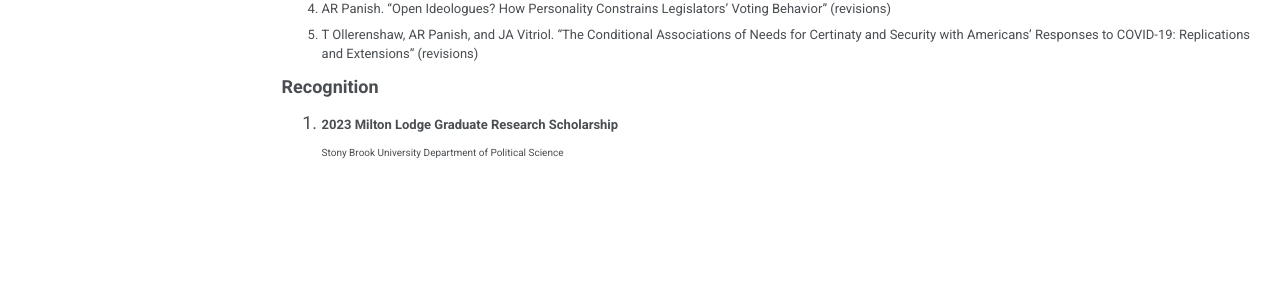
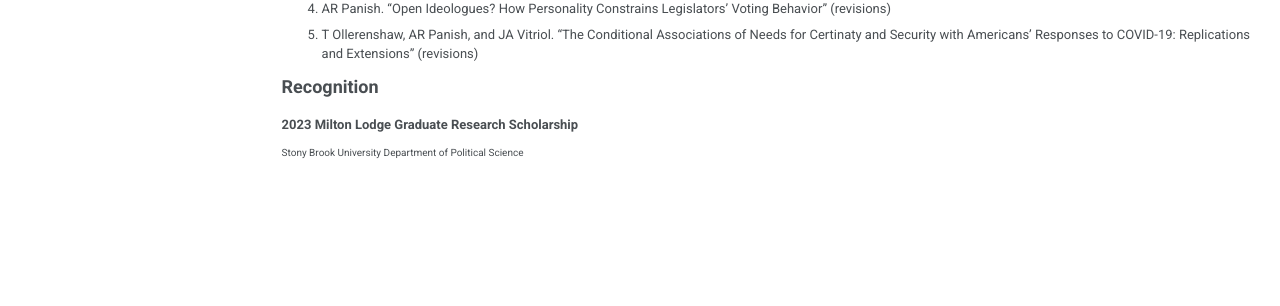
Before and after one commit to adampanish/adampanish.github.io, a Jekyll site: the page built from _pages/research.html, in a window 1280 px wide. Shown: the part 533-839 px from the top of the page. Built offline with Jekyll 4.4.1, drawn with Linux system fonts in a browser that asks for light colours; some web fonts are replaced.

Commit message:
Update research.html

```diff
--- a/_pages/research.html
+++ b/_pages/research.html
@@ -8,7 +8,7 @@
 <ul style="list-style-type:none; padding:0">
   <li>
     <b>Peer-Reviewed Articles</b>
-    <ol type="1"; padding: 0;>
+    <ol type="1">
       <font size=2>
       <li>AR Panish and AW Delton. <i>Forthcoming.</i> <a style="text-decoration:none" href="https://www.dropbox.com/scl/fi/6asbl7xmwbo2fbpg2q6eq/panish_delton_anxious_2024.pdf?rlkey=wwmde8r5b71kkw3dkat90zyrc&st=rbajjc4g&dl=0" target="_blank">Why Anxious People Lean to the Left on Economic Policy: Personality, Social Exclusion, and Redistribution</a>. <i><strong>British Journal of Political Science</strong></i>.</li>
       <li>AR Panish and HH Nam. 2024. <a style="text-decoration:none" href="https://www.dropbox.com/scl/fi/sj69ayc1z5t7d8o8twixv/panish_nam_brain_2024.pdf?rlkey=09l0qc5kdduh0qt1v3o8tylbq&st=9qsrs6lu&dl=0" target="_blank">The neurobiology of political ideology: Theories, findings, and future directions</a>. <i><strong>Social and Personality Psychology Compass</strong></i>, 18(1), e12916.</li>
@@ -19,7 +19,7 @@
 
   <li>
     <b>Under Review</b>
-    <ol type="1"; padding: 0;>
+    <ol type="1">
       <font size=2>
         <li>AR Panish and S Feldman. <a style="text-decoration:none" href="https://www.dropbox.com/scl/fi/58i4blxvq4boe47q8djv4/panish_feldman_redistribution_2024.pdf?rlkey=dcqn3b67jbtd5e4cmmjxefnyf&st=5iwmtlqf&dl=0" target="_blank">Authoritarianism, Redistribution, and Ethnic Diversity</a>. (R&R at <i><strong>American Journal of Political Science</strong></i>)</li>
         <li>AR Panish. <a style="text-decoration:none" href="https://www.dropbox.com/scl/fi/o7ml9g0v776t21cq4epw9/panish_cognitive_2024.pdf?rlkey=i0hdacf0qrlucznukqmjecg83&st=ghvrcxp5&dl=0" target="_blank">Informed or overwhelmed? How cognitive ability shapes the effect of political information</a>. (R&R at <i><strong>British Journal of Political Science</strong></i>)</li>
@@ -29,7 +29,7 @@
 
   <li>
     <b>In Progress</b>
-    <ol type="1"; padding: 0;>
+    <ol type="1">
       <font size=2>
         <li>AR Panish, AW Delton, A Lukaszewski, and TE Robertson. <q>Personal Vulnerability and the Moral Politics of Harm.</q> (data analysis/writing)</li>
         <li>AR Panish, and AW Delton. <q>Anger and the Logic of Political Hostility</q> (data analysis/writing)</li>
@@ -42,11 +42,14 @@
 
   <li>
     <b>Recognition</b>
-    <ol type="1"; padding: 0;>
-      <li>
-        <font size=2><b>2023 Milton Lodge Graduate Research Scholarship</b><br></font>
-        <font size=1.5>Stony Brook University Department of Political Science</font>
+    <ul style="list-style-type:none; padding:0">
+      <font size=2>
+        <li><b>2023 Milton Lodge Graduate Research Scholarship</b><br>
+      </font>
+      <font size=1.5>
+        Stony Brook University Department of Political Science
+      </font>
       </li>
-    </ol>
+    </ul>
   </li>
 </ul>
```
